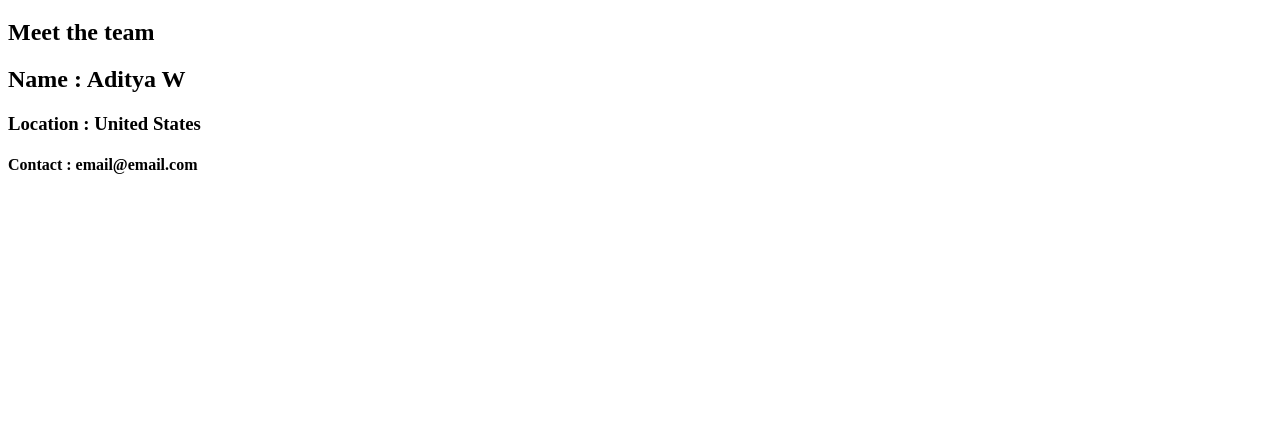
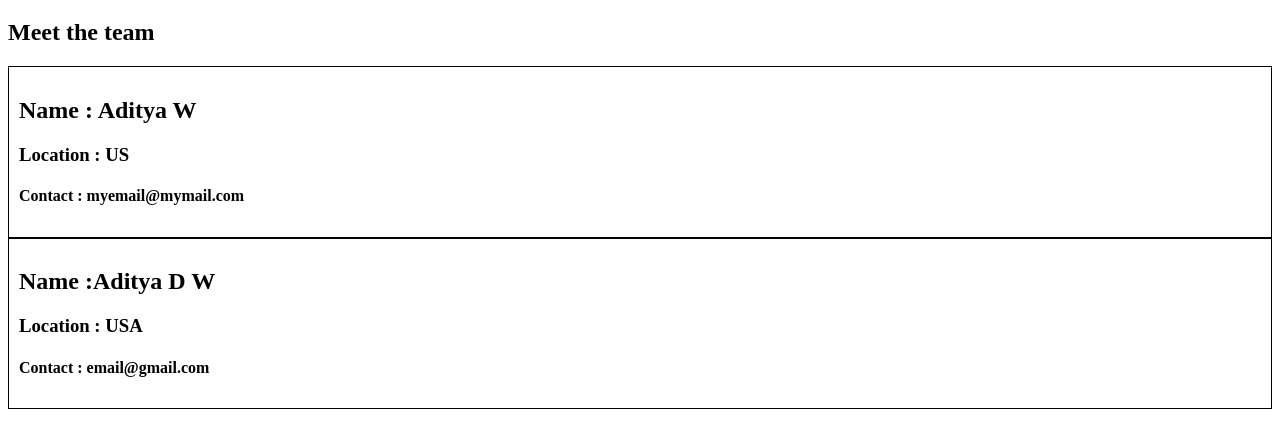
Before and after one commit to waditya/namaste-react, a React (Vite) app: page /about in a window 1280 px wide. Shown: the part 234-682 px from the top of the page. Built offline with nearby package versions, Linux system fonts and the light colour scheme.

Commit message:
Pass props to User functional and Userclass component

```diff
--- a/index.css
+++ b/index.css
@@ -94,3 +94,8 @@
 .filter-btn {
     display: flex;
 }
+
+.user-card {
+    padding: 10px;
+    border : 1px solid black;
+}
--- a/src/components/About.js
+++ b/src/components/About.js
@@ -1,4 +1,5 @@
 import User from "./User";
+import UserClass from "./UserClass";
 
 const About = () => {
     return (
@@ -7,7 +8,8 @@ const About = () => {
             <h2> This company was formed in February 2024</h2>
             <h2> Meet the team </h2>
             <div>
-                <User />
+                <User name = {"Aditya W"} location = {"US"} contact = {"myemail@mymail.com"}/>
+                <UserClass name = {"Aditya D W"} location = {"USA"} contact = {"email@gmail.com"}/>
             </div>
 
         </div>
--- a/src/components/User.js
+++ b/src/components/User.js
@@ -1,9 +1,9 @@
-const User = () => {
+const User = (props) => {
     return (
         <div className = "user-card">
-            <h2>Name : Aditya W</h2>
-            <h3>Location : United States</h3>
-            <h4>Contact : email@email.com</h4>
+            <h2>Name : {props.name}</h2>
+            <h3>Location : {props.location}</h3>
+            <h4>Contact : {props.contact}</h4>
         </div>
     )
 }
--- /dev/null
+++ b/src/components/UserClass.js
@@ -0,0 +1,20 @@
+import React from "react";
+
+class UserClass extends React.Component {
+
+    constructor(props) {
+        super(props);
+        console.log(props);
+    }
+    render() {
+        return (
+            <div className = "user-card">
+            <h2>Name :{ this.props.name}</h2>
+            <h3>Location :  {this.props.location}</h3>
+            <h4>Contact :  {this.props.contact}</h4>
+        </div>
+        )
+    }
+}
+
+export default UserClass;
```
